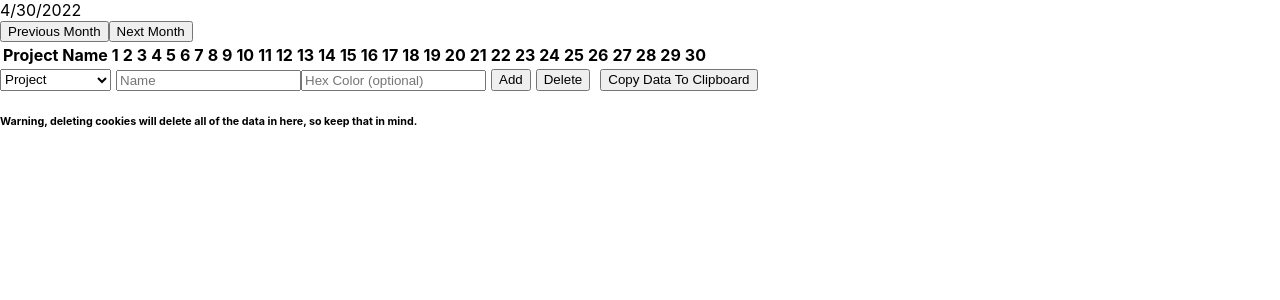
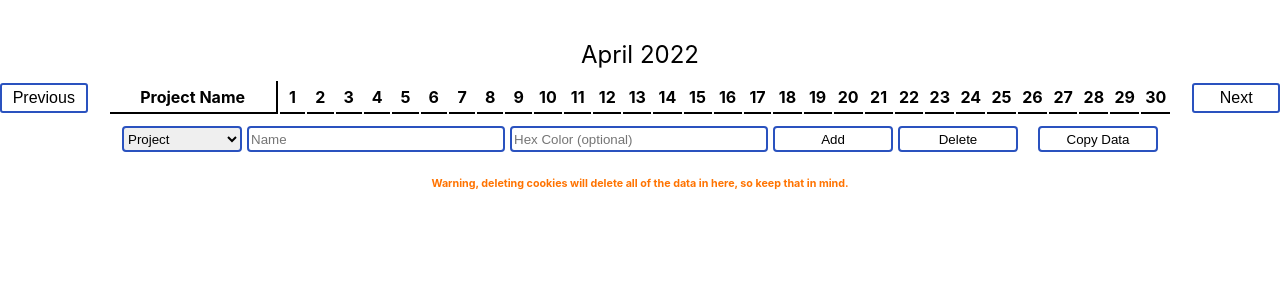
Before and after one commit to vycdev/ProjectTracker, a React (Create React App) app: page / in a window 1280 px wide. Shown: the top 300 px of the page. Built offline with nearby package versions, Linux system fonts and the light colour scheme.

Commit message:
styling and some small changes

```diff
--- a/src/App.css
+++ b/src/App.css
@@ -1,6 +1,82 @@
-.PageHeader {
+.App {
+  width: 100vw;
+  padding: 5vh 0px;
+  height: 100vh;
+}
+
+.TableDate{
+  text-align: center;
+  font-size: 24px;
+}
+
+.TableContainer {
+  display: flex;
+  width: 100%;
+  justify-content: center;
+  align-items: center;
+  column-gap: 20px;
+  margin: 10px 0px;
+}
+
+.TableButton {
+	background-color:#fff;
+  border: 2px solid #2a52bf;
+	border-radius:3px;
+	display:inline-block;
+	cursor:pointer;
+	color:#000;
+	font-size:16px;
+  width: 100px;
+  height: 30px;
+	text-decoration:none;
+}
+.TableButton:hover {
+  position:relative;
+	top:2px;
+}
+.TableButton:active {
+	position:relative;
+	top:1px;
+}
+
+
+.Table{
+  display: flex;
+  align-items: center;
+  justify-content: center;
+  width: 1250px;
+}
+
+.AdditionalTools {
   display: inline-flex;
-  column-gap: 5px;
+  width: 100vw;
+  justify-content: center;
+  align-items: center;
+  column-gap: 10px;
+  user-select: none ;
+}
+.AdditionalTools input:last-child {
+  margin-left: 5px;
+}
+
+.AdditionalTools input {
+  width: 250px;
+  height: 20px;
+  border: 2px solid #2a52bf;
+  border-radius: 4px;
+}
+.AdditionalTools select {
+  width: 120px;
+  height: 26px;
+  border: 2px solid #2a52bf;
+  border-radius: 4px;
+}
+.AdditionalTools button {
+  width: 120px;
+  height: 26px;
+  background-color: #fff;
+  border: 2px solid #2a52bf;
+  border-radius: 4px;
 }
 
 .AddData {
@@ -9,19 +85,58 @@
 }
 
 .infoMessagesuccess {
-  color: green;
+  color: rgb(79, 216, 79);
+
 }
 .infoMessageerror{
-  color: red;
+  color: rgb(255, 102, 0);
+  position: absolute;
+  top: 20px;
 }
-
+.warning {
+  width: 100%;
+  color: rgb(255, 115, 0);
+  text-align: center;
+}
 
 .square_active {
   width: 25px;
   height: 25px;
+  border-radius: 4px;
+}
+.square_inactive:hover {
+  cursor: pointer;
+  position:relative;
+	top:1px;
+}
+.square_active:hover {
+  cursor: pointer;
+	position:relative;
+	top:1px;
 }
 
 .square_inactive {
   width: 25px;
   height: 25px;
+  border-radius: 4px;
 }
+
+th {
+  width: 29px;
+  height: 29px;
+  text-align: center;
+  border-bottom: 2px solid black;
+
+}
+
+th:first-child{
+  width: 200px;
+  border-right: 2px solid black;
+  border-bottom: 2px solid black;
+
+
+}
+
+td {
+  text-align: center;
+}
--- a/src/App.tsx
+++ b/src/App.tsx
@@ -189,7 +189,11 @@ const TableBody = (
         let rowIndex = 0;
 
         projectColors.forEach((value, key) => {
-            let row = [<td key={key}>{key}</td>];
+            let row = [
+                <td key={key} style={{ borderRight: `2px solid ${value}` }}>
+                    {key}
+                </td>,
+            ];
             const dates = projectDates.get(key);
 
             for (let i = 1; i <= props.noOfDays; i++) {
@@ -364,7 +368,7 @@ const AddProject = (props: AddProjectProps) => {
         setTimeout(() => {
             setInfoMessage("");
             setInfoMessageType("success");
-        }, 2500);
+        }, 5000);
     };
 
     const deleteProject = () => {
@@ -445,7 +449,7 @@ const AddProject = (props: AddProjectProps) => {
         setTimeout(() => {
             setInfoMessage("");
             setInfoMessageType("success");
-        }, 2500);
+        }, 5000);
     };
 
     return (
@@ -508,7 +512,7 @@ const CopyDataToClipboard = () => {
 
         setTimeout(() => {
             setCopied(false);
-        }, 2500);
+        }, 5000);
     };
 
     return (
@@ -516,7 +520,7 @@ const CopyDataToClipboard = () => {
             onClick={copyData}
             className={"CopyButton " + copied ? "copied" : "notcopied"}
         >
-            {copied ? "Data Has Been Copied" : "Copy Data To Clipboard"}
+            {copied ? "Copied " : "Copy Data"}
         </button>
     );
 };
@@ -560,11 +564,18 @@ const App = () => {
 
     return (
         <div className="App">
-            <div>
-                <div>{new Date(year, month, 0).toLocaleDateString()}</div>
-                <button onClick={decrementMonth}>Previous Month</button>
-                <button onClick={incrementMonth}>Next Month</button>
+            <div className="TableDate">
+                {new Date(year, month, 0).toLocaleString("default", {
+                    month: "long",
+                }) +
+                    " " +
+                    year}
             </div>
+            <div className="TableContainer">
+                <button className="TableButton" onClick={decrementMonth}>
+                    {"Previous"}
+                </button>
+                <div className="Table">
                     <Table
                         month={month}
                         year={year}
@@ -572,11 +583,16 @@ const App = () => {
                         data={data}
                         parentCallback={updateData}
                     ></Table>
-            <div className="PageHeader">
+                </div>
+                <button className="TableButton" onClick={incrementMonth}>
+                    {"Next"}
+                </button>
+            </div>
+            <div className="AdditionalTools">
                 <AddProject parentCallback={updateData}></AddProject>
                 <CopyDataToClipboard></CopyDataToClipboard>
             </div>
-            <h6>
+            <h6 className="warning">
                 Warning, deleting cookies will delete all of the data in here,
                 so keep that in mind.
             </h6>
```
Lines whose indentation alone changed are shown as unchanged.
